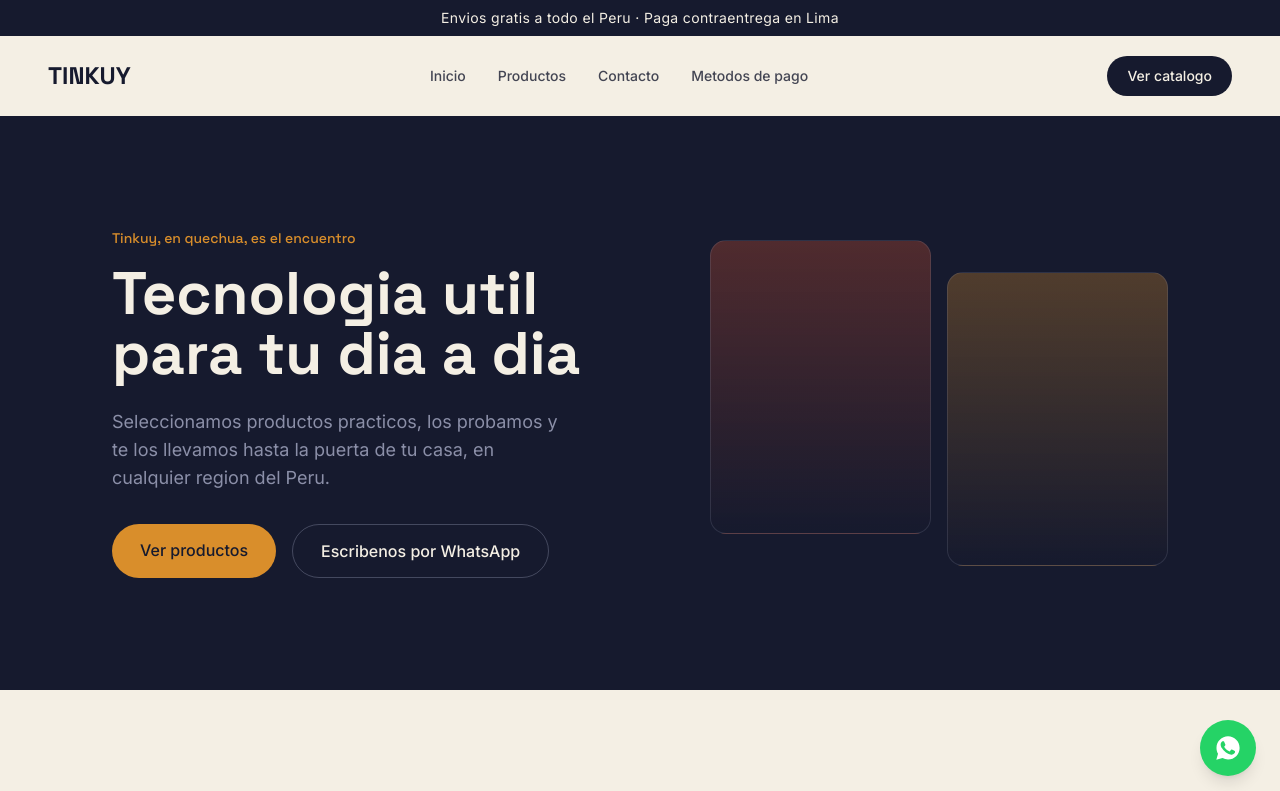
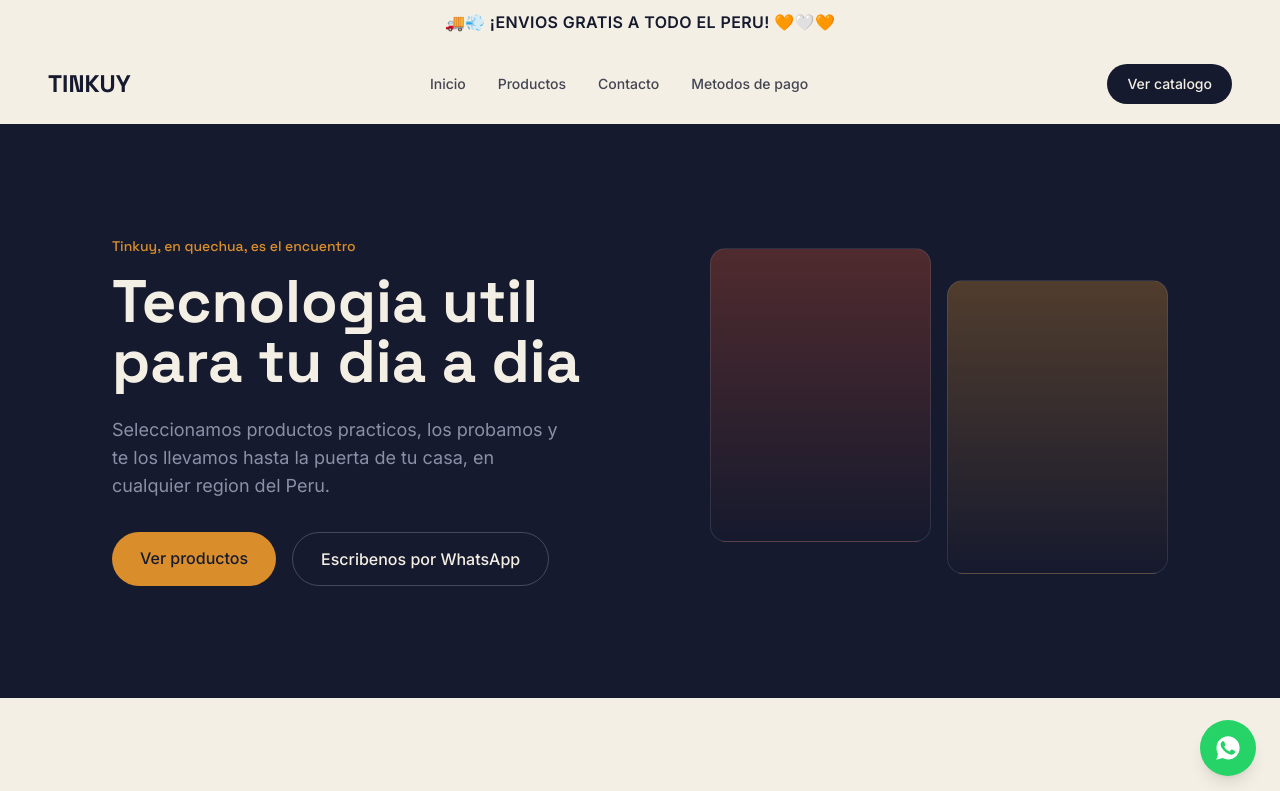
Before and after one commit to jhoaquinhurtado27/TINKUY, a Next.js app: page / in a window 1280 px wide. Shown: the top 791 px of the page. Built offline with nearby package versions, Linux system fonts and the light colour scheme; no server answers; the database is empty.

Commit message:
Update AnnouncementBar.tsx

```diff
--- a/components/AnnouncementBar.tsx
+++ b/components/AnnouncementBar.tsx
@@ -1,7 +1,7 @@
 export default function AnnouncementBar() {
   return (
-    <div className="bg-noche text-arena text-center text-sm py-2 px-4 tracking-wide">
-      Envios gratis a todo el Peru · Paga contraentrega en Lima
+    <div className="bg-mostaza text-noche text-center text-sm md:text-base font-bold py-2.5 px-4 tracking-wide">
+      🚚💨 ¡ENVIOS GRATIS A TODO EL PERU! 🧡🤍🧡
     </div>
   );
 }
```
